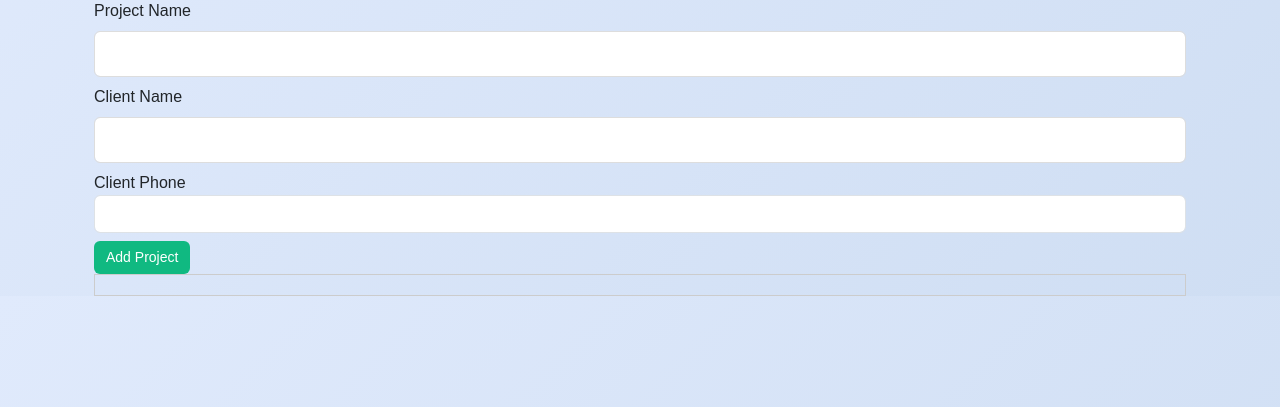
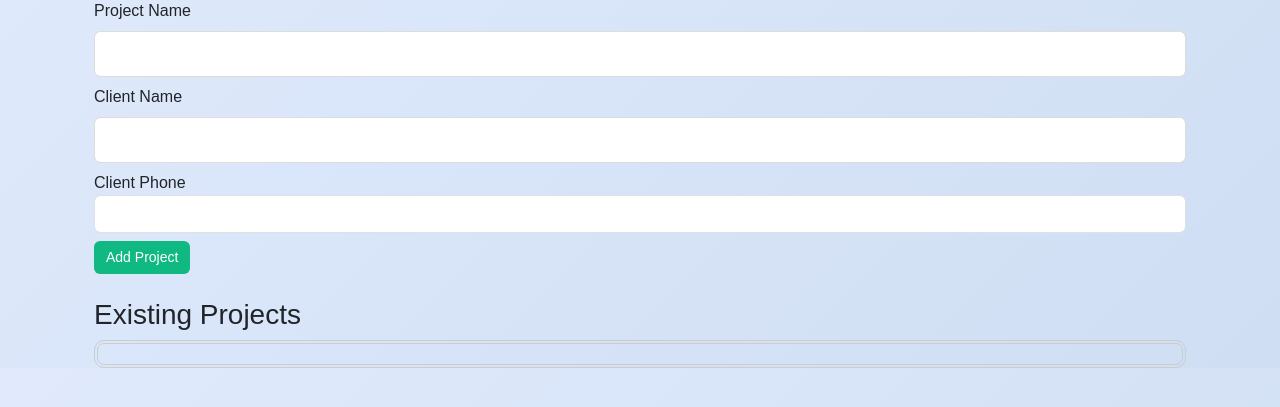
Before and after one commit to vivek248-cloud/billing, a Django app: template projects/templates/projects/add_project.html in a window 1280 px wide. Shown: the part 183-590 px from the top of the page. Run offline with Django 3.2, Linux system fonts and the light colour scheme; the template is opened without the code that fills it, so the values that code supplies are empty.

Commit message:
new updates 01

```diff
--- a/projects/templates/projects/add_project.html
+++ b/projects/templates/projects/add_project.html
@@ -24,6 +24,8 @@
     <button type="submit" class="btn btn-success mt-2">Add Project</button>
   </form>
 
+  <h3 class="mt-4">Existing Projects</h3>
+
   <div class="scroll-container">
     <ul>
       {% for project in projects %}
--- a/projects/templates/projects/base.html
+++ b/projects/templates/projects/base.html
@@ -151,11 +151,12 @@
             }
         }
 
-        .scroll-container {
+.scroll-container {
   max-height: 300px; /* Set height as needed */
   overflow-y: auto;
   padding: 10px;
-  border: 1px solid #ccc;
+  border: 4px double #ccc;
+  border-radius: 10px;
 }
 
 .scroll-container ul {
```
